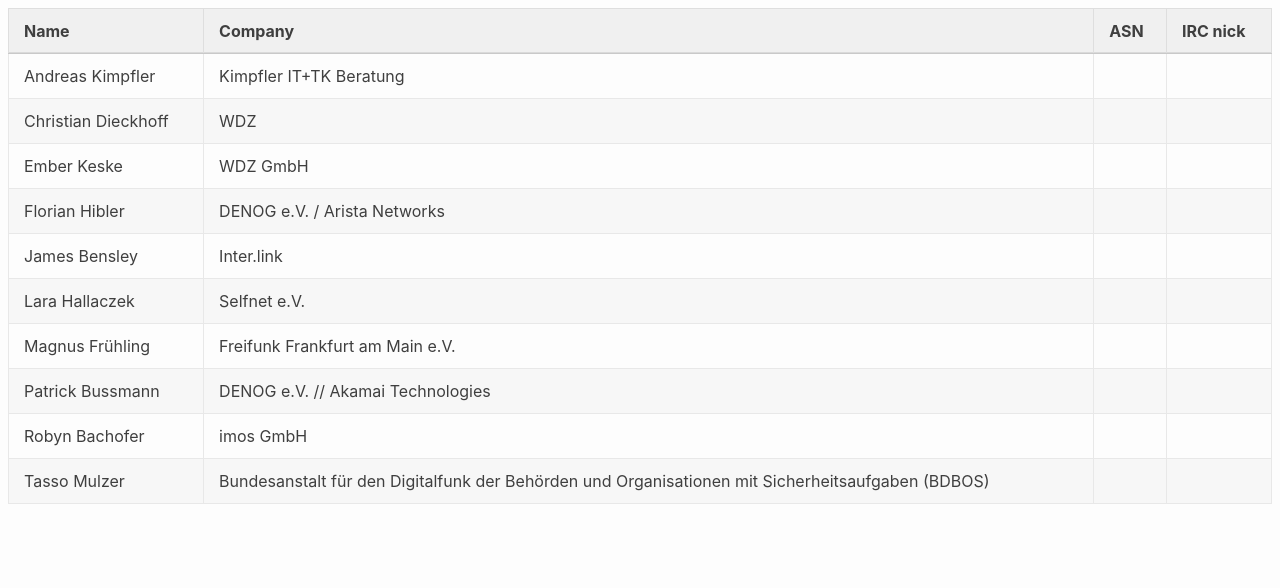
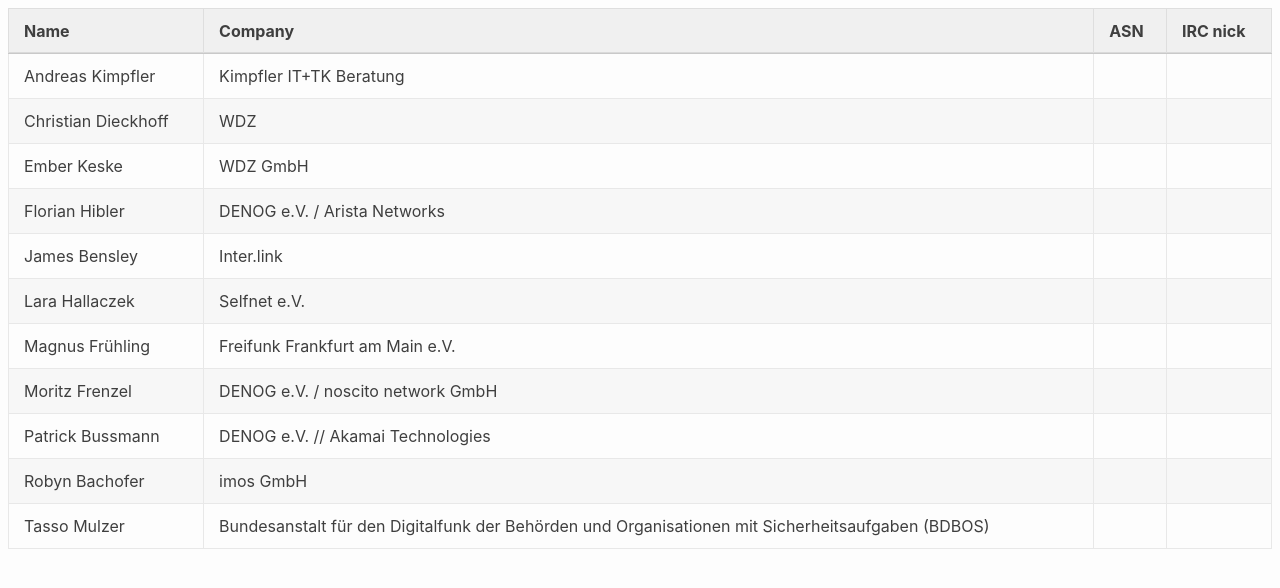
Before and after one commit to denog/pretix-attendeelist, a Jekyll site: the page built from member2024/index.markdown, in a window 1280 px wide. Shown: the top 588 px of the page. Built offline with Jekyll 4.4.1, drawn with Linux system fonts in a browser that asks for light colours.

Commit message:
Latest data: Thu Mar 21 17:27:54 UTC 2024

```diff
--- a/_data/attendees_member2024.json
+++ b/_data/attendees_member2024.json
@@ -42,6 +42,12 @@
     "asn": null
   },
   {
+    "name": "Moritz Frenzel",
+    "company": "DENOG e.V. / noscito network GmbH",
+    "irc": null,
+    "asn": null
+  },
+  {
     "name": "Patrick Bussmann",
     "company": "DENOG e.V. // Akamai Technologies",
     "irc": null,
```
